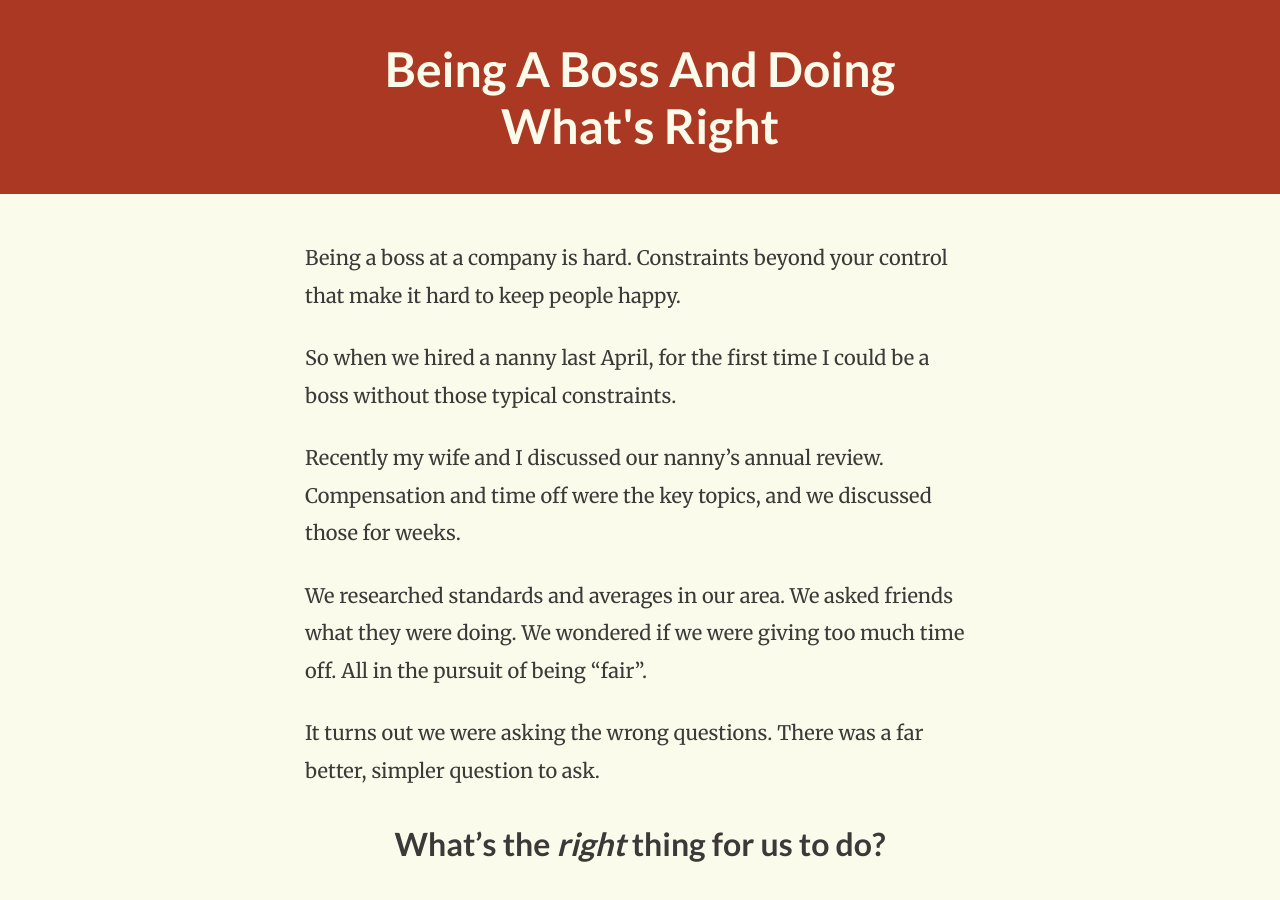
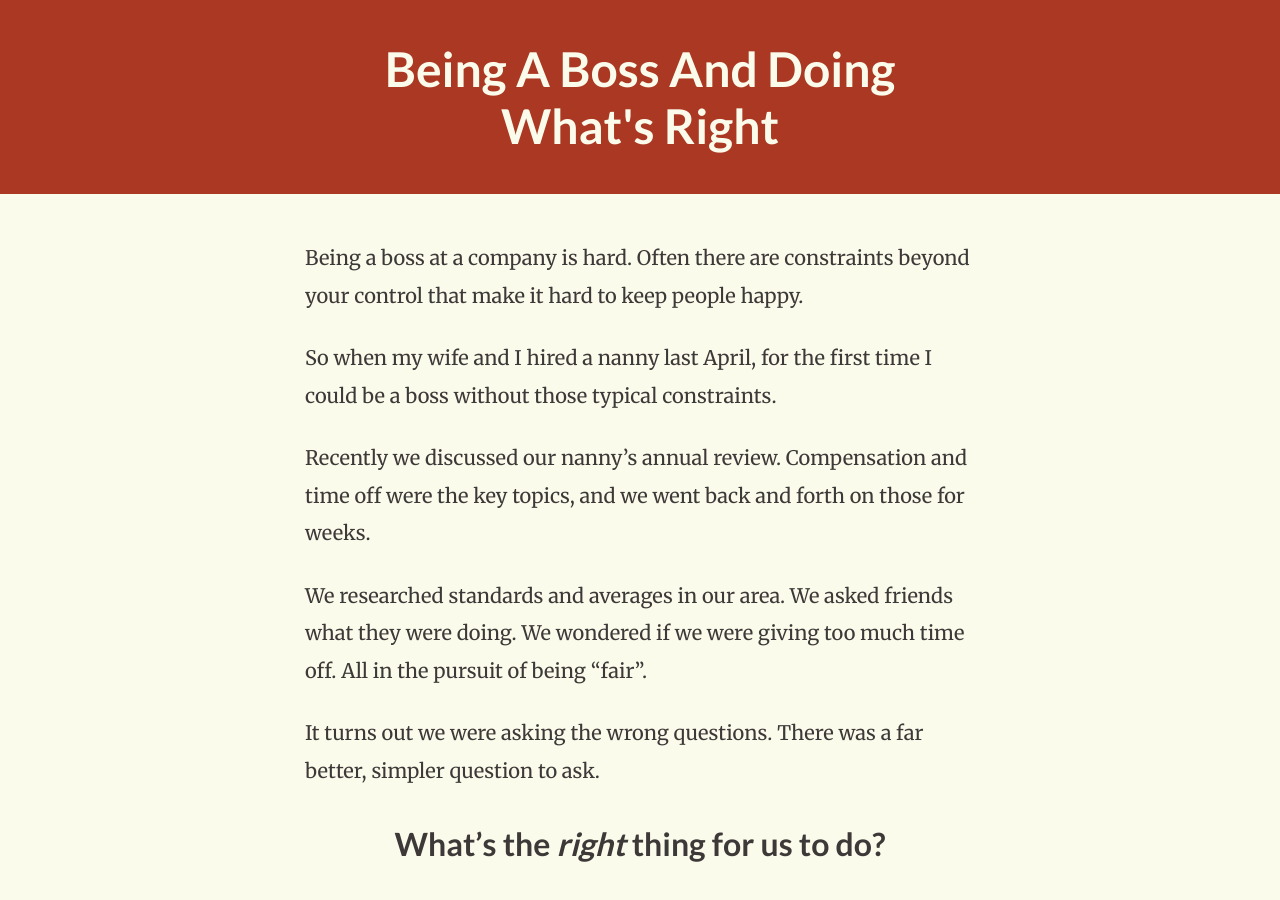
Before and after one commit to clarkhtse/blog, a Jekyll site: the page built from _posts/2013-04-09-being-a-boss-and-doing-whats-right.md, in a window 1280 px wide and 900 px high. Built offline with Jekyll 4.4.1, drawn with Linux system fonts in a browser that asks for light colours; Markdown is read by kramdown in place of the engine named in the settings.

Commit message:
Quick edits to latest article

```diff
--- a/_posts/2013-04-09-being-a-boss-and-doing-whats-right.md
+++ b/_posts/2013-04-09-being-a-boss-and-doing-whats-right.md
@@ -2,11 +2,11 @@
 layout: default
 title: Being A Boss And Doing What's Right
 ---
-Being a boss at a company is hard. Constraints beyond your control that make it hard to keep people happy.
+Being a boss at a company is hard. Often there are constraints beyond your control that make it hard to keep people happy.
 
-So when we hired a nanny last April, for the first time I could be a boss without those typical constraints.
+So when my wife and I hired a nanny last April, for the first time I could be a boss without those typical constraints.
 
-Recently my wife and I discussed our nanny's annual review. Compensation and time off were the key topics, and we discussed those for weeks.
+Recently we discussed our nanny's annual review. Compensation and time off were the key topics, and we went back and forth on those for weeks.
 
 We researched standards and averages in our area. We asked friends what they were doing. We wondered if we were giving too much time off. All in the pursuit of being "fair".
 
```
